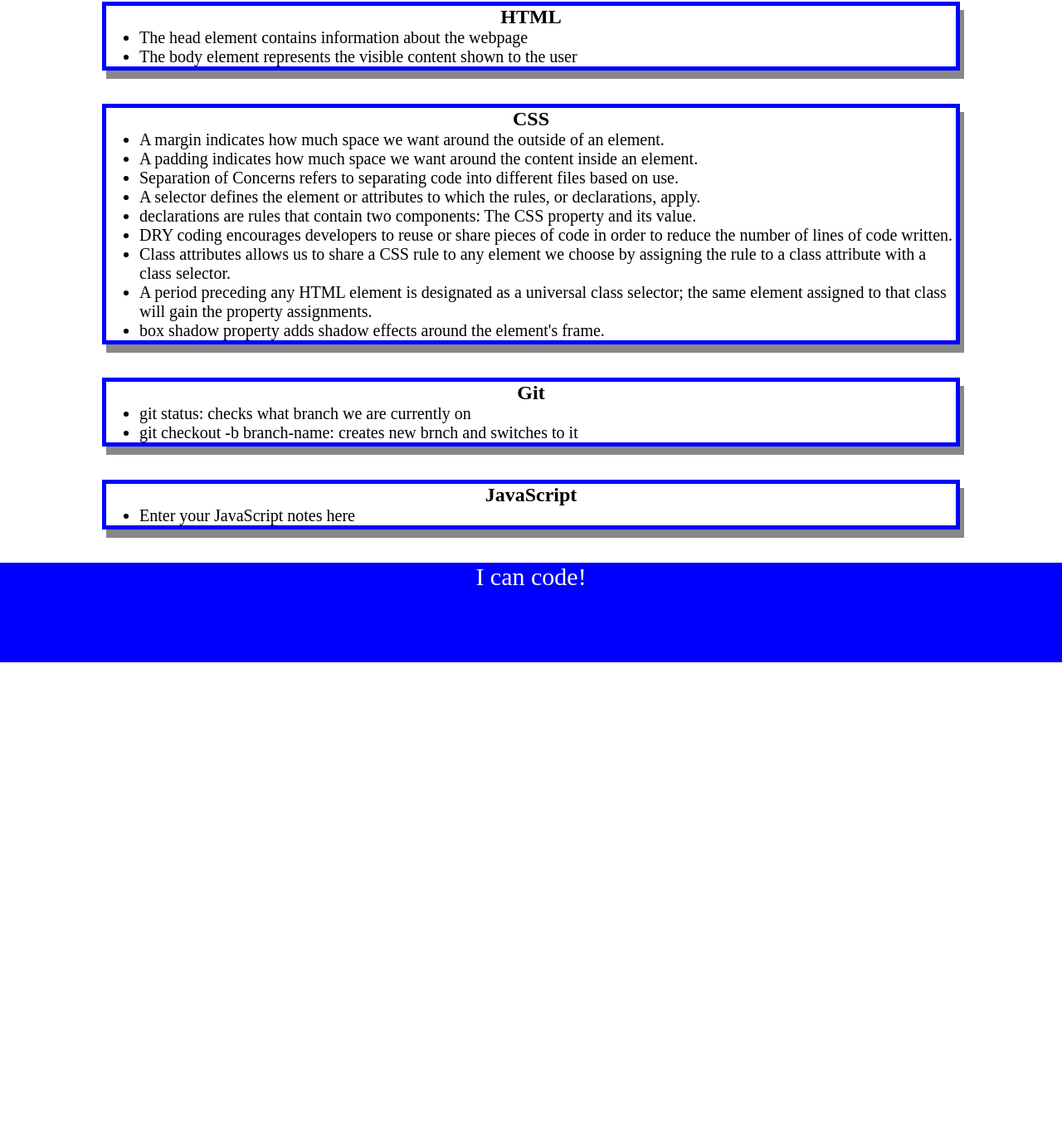
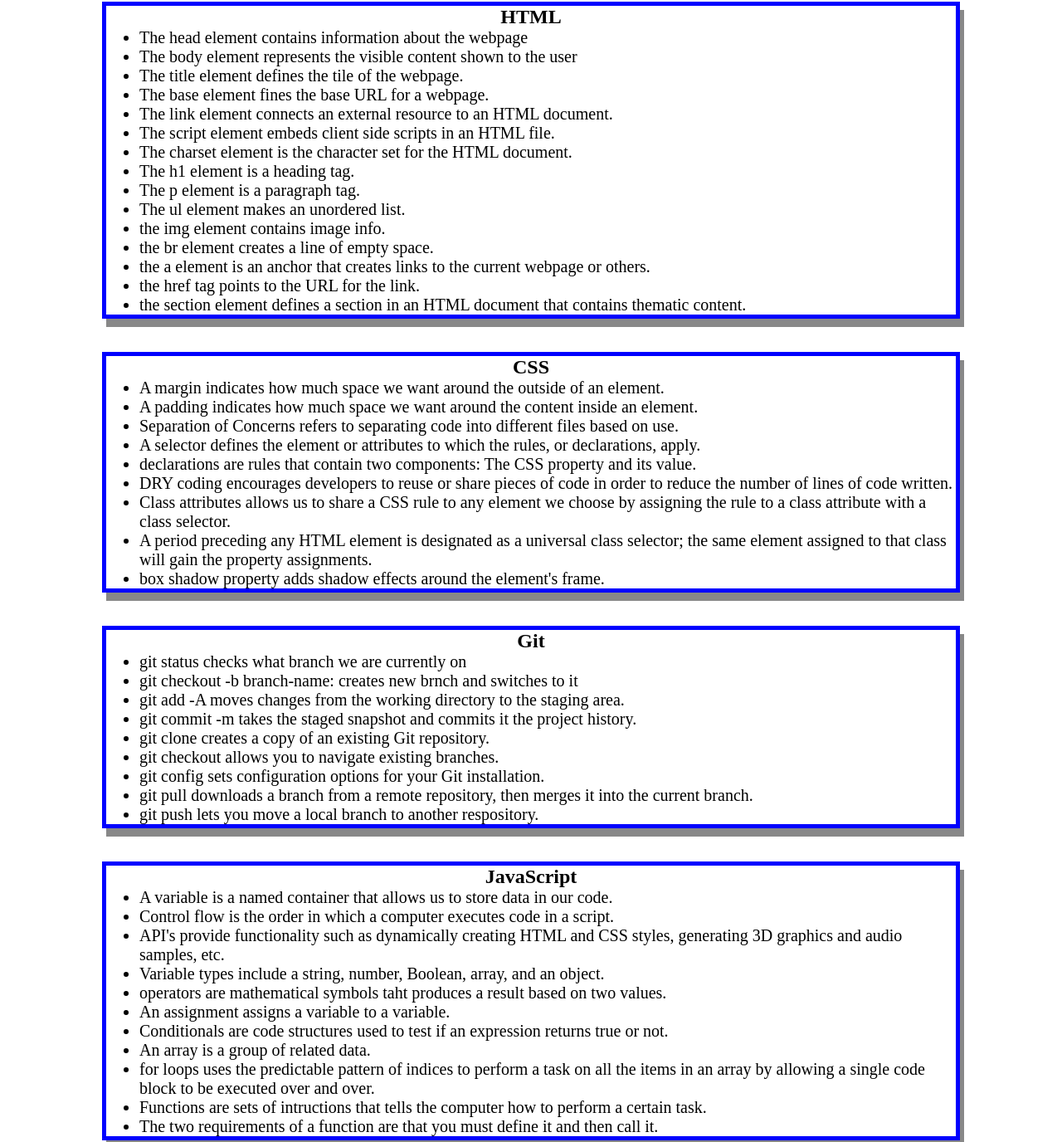
Before and after one commit to DkTitan23/prework-study-guide, a plain HTML site: page index.html in a window 1280 px wide. Shown: the part 158-1534 px from the top of the page at 83% size. Before the commit the page ends 956 px from the top, so only its background shows below. Drawn offline with Linux system fonts and the light colour scheme.

Commit message:
added javaScript function and more list items

```diff
--- a/assets/script.js
+++ b/assets/script.js
@@ -1,17 +1,32 @@
 var topics = ['HTML', 'CSS', 'Git', 'JavaScript'];
+var randomTopic = topics[Math.floor(Math.random() * topics.length)];
 
-/*if (topic === 'HTML') {
+
+
+function listTopics() {
+   for (var x = 0; x < topics.length; x++) {
+    console.log(topics[x]);
+
+   }
+}
+
+function selectTopic() {
+  if (randomTopic === 'HTML') {
     console.log("Let's study HTML!");
-} else if (topic === 'CSS') {
+  } else if (randomTopic === 'CSS') {
     console.log("Let's study CSS!");
-} else if (topic === 'Git') {
+  } else if (randomTopic === 'Git') {
     console.log("Let's study Git!");
-} else if (topic === 'JavaScript') {
+  } else if (randomTopic === 'JavaScript') {
     console.log("Let's study JavaScript!");
   } else {
     console.log('Please try again!');
   }
-*/
-for(var x = 0; x< topics.length; x++) {
-    console.log(topics[x]);
 }
+console.log('Here are the topics we learned through Prework:');
+
+listTopics();
+
+console.log('Which topic should we study first?');
+
+selectTopic();
--- a/index.html
+++ b/index.html
@@ -19,6 +19,19 @@
         <ul>
           <li>The head element contains information about the webpage</li>
           <li>The body element represents the visible content shown to the user</li>
+          <li>The title element defines the tile of the webpage.</li>
+          <li>The base element fines the base URL for a webpage.</li>
+          <li>The link element connects an external resource to an HTML document.</li>
+          <li>The script element embeds client side scripts in an HTML file.</li>
+          <li>The charset element is the character set for the HTML document.</li>
+          <li>The h1 element is a heading tag.</li>
+          <li>The p element is a paragraph tag.</li>
+          <li>The ul element makes an unordered list.</li>
+          <li>the img element contains image info.</li>
+          <li>the br element creates a line of empty space.</li>
+          <li>the a element is an anchor that creates links to the current webpage or others.</li>
+          <li>the href tag points to the URL for the link.</li>
+          <li>the section element defines a section in an HTML document that contains thematic content.</li>
         </ul>
       </section>
       <section class="card" id="css-section">
@@ -39,14 +52,31 @@
       <section class="card" id="git-section">
         <h2>Git</h2>
         <ul>
-          <li>git status: checks what branch we are currently on</li>
+          <li>git status checks what branch we are currently on</li>
           <li>git checkout -b branch-name: creates new brnch and switches to it</li>
+          <li>git add -A moves changes from the working directory to the staging area.</li>
+          <li>git commit -m takes the staged snapshot and commits it the project history.</li>
+          <li>git clone creates a copy of an existing Git repository.</li>
+          <li>git checkout allows you to navigate existing branches.</li>
+          <li>git config sets configuration options for your Git installation.</li>
+          <li>git pull downloads a branch from a remote repository, then merges it into the current branch.</li>
+          <li>git push lets you move a local branch to another respository.</li>
         </ul>
       </section>
       <section class="card" id="javascript-section">
         <h2>JavaScript</h2>
         <ul>
-          <li>Enter your JavaScript notes here</li>
+          <li>A variable is a named container that allows us to store data in our code.</li>
+          <li>Control flow is the order in which a computer executes code in a script.</li>
+          <li>API's provide functionality such as dynamically creating HTML and CSS styles, generating 3D graphics and audio samples, etc.</li>
+          <li>Variable types include a string, number, Boolean, array, and an object.</li>
+          <li>operators are mathematical symbols taht produces a result based on two values.</li>
+          <li>An assignment assigns a variable to a variable.</li>
+          <li>Conditionals are code structures used to test if an expression returns true or not.</li>
+          <li>An array is a group of related data.</li>
+          <li>for loops uses the predictable pattern of indices to perform a task on all the items in an array by allowing a single code block to be executed over and over.</li>
+          <li>Functions are sets of intructions that tells the computer how to perform a certain task.</li>
+          <li>The two requirements of a function are that you must define it and then call it.</li>
         </ul>
       </section>
     </main>
```
Lines whose indentation alone changed are shown as unchanged.
